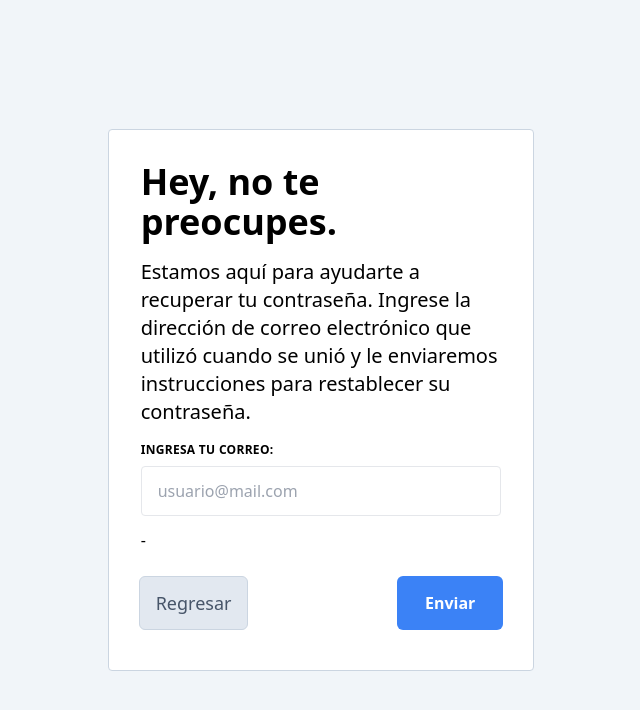
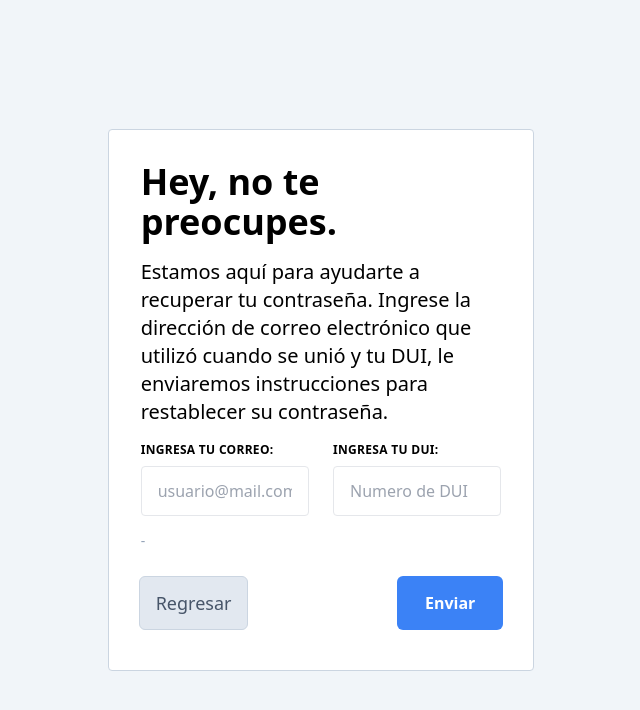
Before and after one commit to Obdulio-Rivas/FRONTEND_DDHH_TL, a React (Create React App) app: page /recover_password in a window 1280 px wide. Shown: the top 710 px of the page, without its empty margins (319-959 px from the left). Built offline with nearby package versions, Linux system fonts and the light colour scheme.

Commit message:
Finalizando la funcionalidad de recuperar contraseña

```diff
--- a/src/pages/RecoverPassword/RecoverPassword.jsx
+++ b/src/pages/RecoverPassword/RecoverPassword.jsx
@@ -1,8 +1,5 @@
-import React from "react";
+import React, { useState } from "react";
 import { useForm } from "react-hook-form";
-import { MdPassword } from "react-icons/md";
-import { yupResolver } from "@hookform/resolvers/yup";
-import * as yup from "yup";
 import { Navigate, useNavigate } from "react-router-dom";
 import Input from "../../components/Forms/Inputs/Input";
 import AuthService from "../../services/Auth/Auth.Service.js";
@@ -11,12 +8,24 @@ const RecoverPassword = () => {
   const {
     register,
     handleSubmit,
+    reset,
     formState: { errors },
   } = useForm();
   const navigate = useNavigate();
 
-  const onSubmit = (data) => {
-    console.log(data);
+  const [msg, setMsg] = useState("-");
+
+  const onSubmit = async (data) => {
+    const response = await AuthService.recoverUserPassword(data);
+    if (response.is_successful) {
+      reset();
+      AuthService.updateJwtUser(response);
+      setMsg("Hemos enviado un mensaje a tu correo, con los pasos a seguir.");
+    } else {
+      setMsg(
+        "Uuuuups, no ha sido posible restablecer tu contraseña, contacta al administrador."
+      );
+    }
   };
 
   const handlerClick = () => {
@@ -43,8 +52,8 @@ const RecoverPassword = () => {
             <div className="flex flex-row items-center justify-start mb-4">
               <p className="text-xl font-normal">
                 Estamos aquí para ayudarte a recuperar tu contraseña. Ingrese la
-                dirección de correo electrónico que utilizó cuando se unió y le
-                enviaremos instrucciones para restablecer su contraseña.
+                dirección de correo electrónico que utilizó cuando se unió y tu
+                DUI, le enviaremos instrucciones para restablecer su contraseña.
               </p>
             </div>
             <div className="-mx-3 md:flex">
@@ -58,11 +67,23 @@ const RecoverPassword = () => {
                   errors={errors}
                 />
               </div>
+              <div className="md:w-full px-3 md:mb-0">
+                <Input
+                  label={"Ingresa tu DUI"}
+                  name={"dui"}
+                  type={"text"}
+                  placeholder={"Numero de DUI"}
+                  register={register}
+                  errors={errors}
+                />
+              </div>
             </div>
             <div className="-mx-3 md:flex mb-6">
-              <div className="md:w-full px-3 mb-6 md:mb-0">-</div>
+              <div className="md:w-full px-3 mb-6 md:mb-0">
+                <span className={'text-sm text-slate-400'}>{msg}</span>
+              </div>
             </div>
-            <div class="flex flex-row justify-between -mx-0.5 md:flex mb-2">
+            <div className="flex flex-row justify-between -mx-0.5 md:flex mb-2">
               <div onClick={() => handlerClick()}>
                 <div className="flex flex-row items-center bg-slate-200 border border-slate-300 rounded-md px-4 py-3 text-lg cursor-pointer">
                   <span className="text-slate-600 h-full">Regresar</span>
--- a/src/services/Auth/Auth.Service.js
+++ b/src/services/Auth/Auth.Service.js
@@ -44,10 +44,6 @@ const check_JWT = () => {
 };
 
 const login = async (values) => {
-  // POST request using fetch with async/await
-  /**
-      "access-control-allow-credentials": false,
-   */
   const requestOptions = {
     method: "POST",
     headers: {
@@ -130,6 +126,25 @@ const updateJwtUser = (response) => {
   }
 };
 
+const recoverUserPassword = async (values) => {
+  const requestOptions = {
+    method: "POST",
+    headers: {
+      "Content-Type": "application/json",
+    },
+    body: JSON.stringify(values),
+  };
+
+  const fetchData = await fetch(
+    `${API_URL}authentication/recover_user_password`,
+    requestOptions
+  );
+
+  const response = await fetchData.json();
+
+  return response;
+};
+
 const AuthService = {
   login,
   logout,
@@ -137,6 +152,7 @@ const AuthService = {
   getCurrentUser,
   updateCuerrentUser,
   updateJwtUser,
+  recoverUserPassword
 };
 
 export default AuthService;
```
